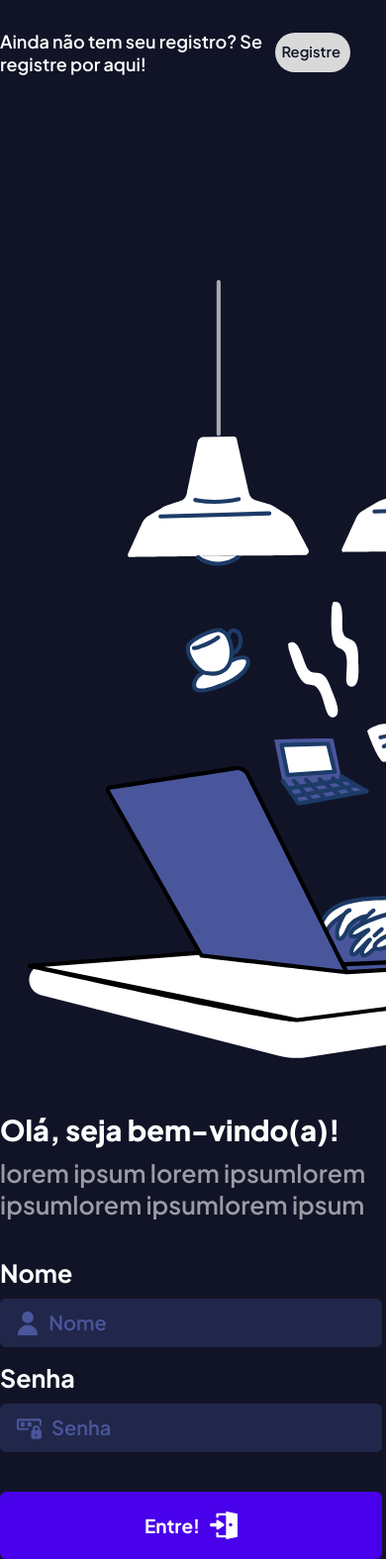
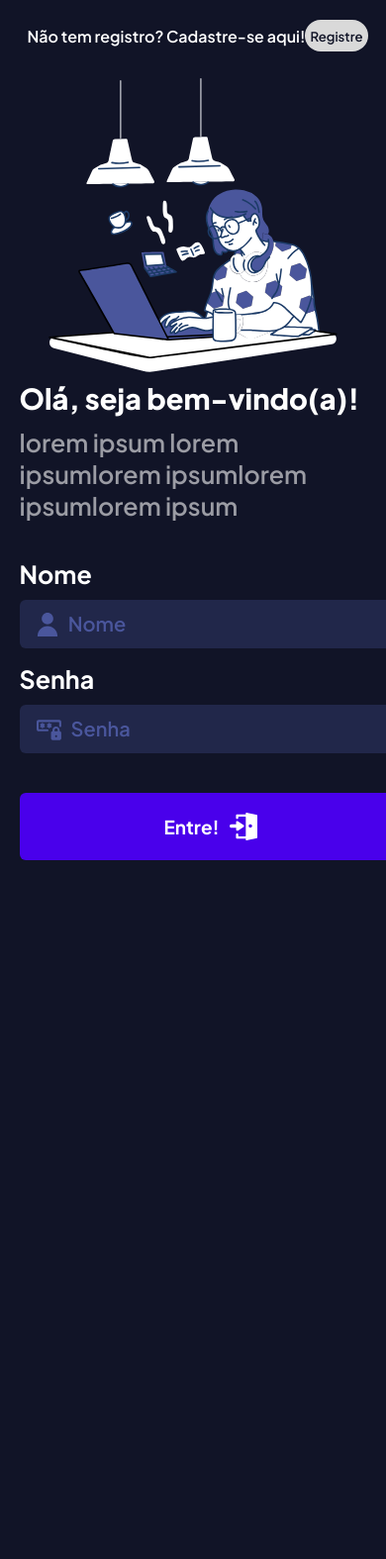
Before and after one commit to lucasbrandini/application-comparison-repo, a Node server app: template nodejs/views/login.hbs in a window 390 px wide; the page is wider, and only the part inside the window is pictured. Shown: that part at 99% size. After the commit the page ends 869 px from the top of that part, so only its background shows below. Run offline with Node 20, Linux system fonts and the light colour scheme; the template is opened without the code that fills it, so the values that code supplies are empty; some libraries are stand-ins or nearby versions.

Commit message:
fix: responsividade para as telas de login e registro

```diff
--- a/nodejs/public/style-login.css
+++ b/nodejs/public/style-login.css
@@ -29,7 +29,6 @@
     color: #ffffff;
     font-weight: 600;
     font-size: 1.125rem;
-    margin-right: .625rem;
 }
 
 header div {
@@ -37,16 +36,15 @@
     height: 2.5rem;
     border-radius: 20px;
     background-color: #D9D9D9;
+    display: flex;
+    justify-content: center;
+    align-items: center;
 }
 
 header div a p {
     color: #111427;
     font-size: .925rem;
     font-weight: 600;
-    text-align: center;
-
-    margin-top: 10px;
-    margin-left: 6px;
 }
 
 header div a {
@@ -190,9 +188,41 @@
     height: 1.75rem;
 }
 
-@media (max-width: 768px) {
+@media (max-width: 900px) {
     main {
         flex-direction: column;
-        gap: 2rem;
+        width: 100%;
+        align-items: center;
+        gap: 0rem;
+        margin: 0rem 0;
+    }
+
+    .container {
+        width: 90%;
+    }
+
+    #main-image {
+        width: 80%;
+        margin-top: 0px;
+    }
+
+    header {
+        justify-content: center;
+        margin: 1.25rem 0;
+    }
+
+    header p {
+        font-size: 1rem;
+        margin-left: .625rem;
+    }
+
+    header div {
+        width: 4rem;
+        height: 2rem;
+    }
+
+    header div a p {
+        width: 4rem;
+        font-size: .825rem;
     }
 }
--- a/nodejs/views/login.hbs
+++ b/nodejs/views/login.hbs
@@ -14,7 +14,7 @@
 
 <body>
     <header>
-        <p>Ainda não tem seu registro? Se registre por aqui!</p>
+        <p>Não tem registro? Cadastre-se aqui!</p>
         <div>
             <a href="/register">
                 <p>Registre</p>
@@ -22,7 +22,6 @@
         </div>
     </header>
     <main>
-
         <img id="main-image" src="assets/illustration.svg" alt="tela de boas vindas">
         <div class="container">
             <h1>Olá, seja bem-vindo(a)!</h1>
```
Also changed, not shown: nodejs/public/style-header.css (+10 -0 lines), nodejs/public/style-register.css (+36 -2 lines).
